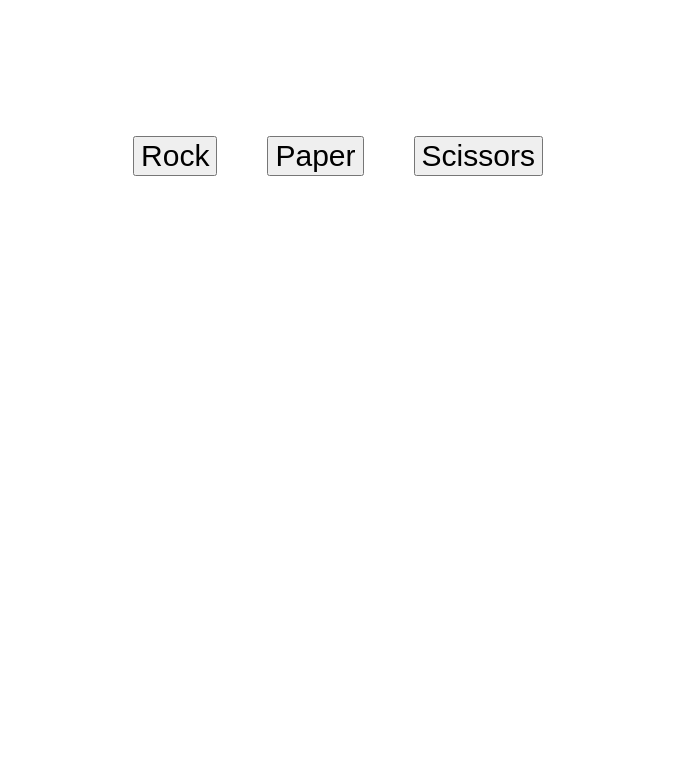
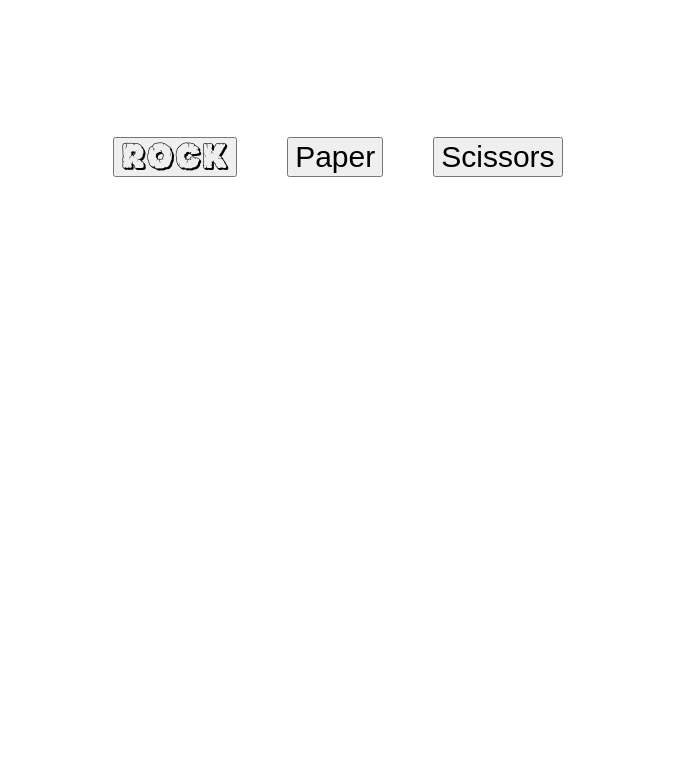
Before and after one commit to MitDotCom/TOP-RockPaperScissors, a plain HTML site: page index.html in a window 1280 px wide. Shown: the part 203-964 px from the top of the page, without its empty margins (302-978 px from the left). Drawn offline with Linux system fonts and the light colour scheme.

Commit message:
Add rock font type to rock text

```diff
--- a/styles.css
+++ b/styles.css
@@ -1,3 +1,8 @@
+@font-face {
+  font-family: JFRocOut;
+  src: url(./fonts/JFRocOut.ttf);
+}
+
 body {
   display: flex;
   flex-direction: column;
@@ -13,6 +18,18 @@ body {
   flex: auto;
   justify-content: center;
   background-color: white;
+}
+
+.rock {
+  font-family: JFRocOut;
+}
+
+.paper {
+
+}
+
+.scissors {
+
 }
 
 h1 {
```
Also changed, not shown: fonts/KubosOrigami-YdXq.ttf (added).
